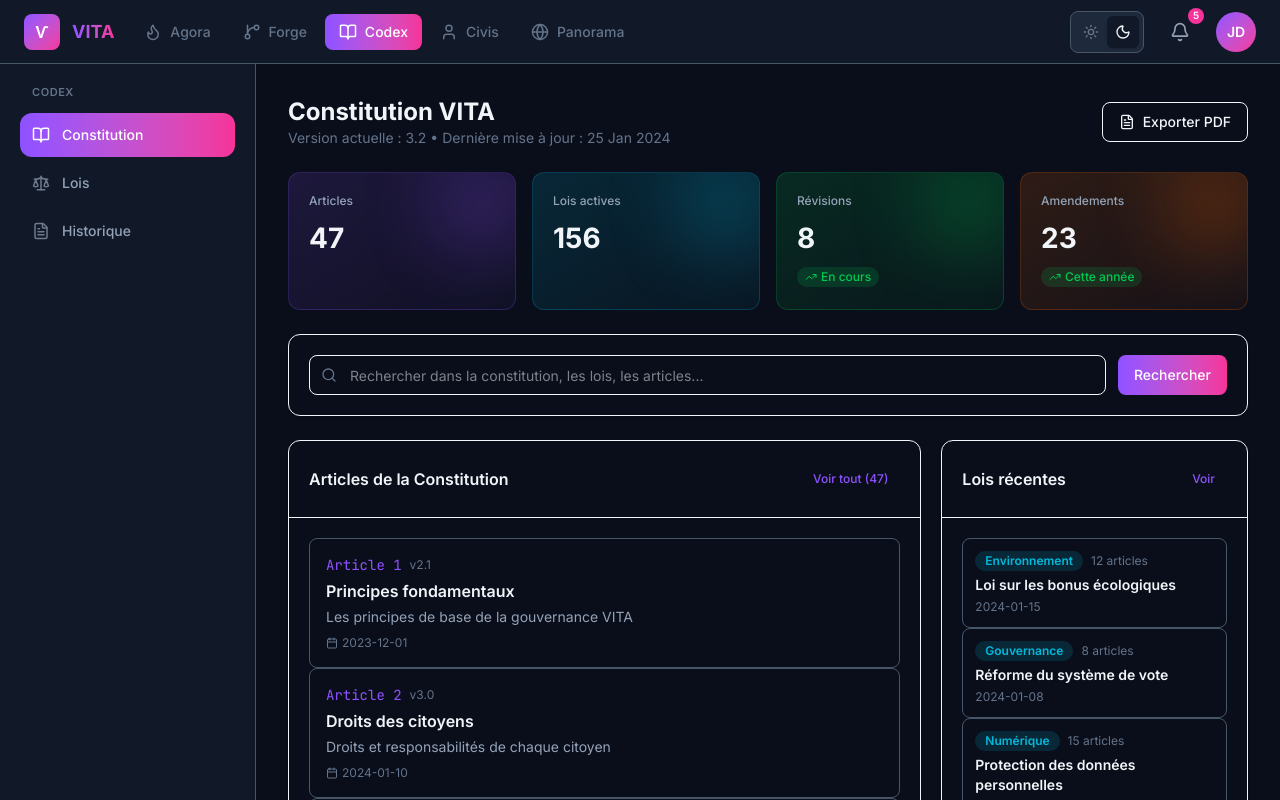
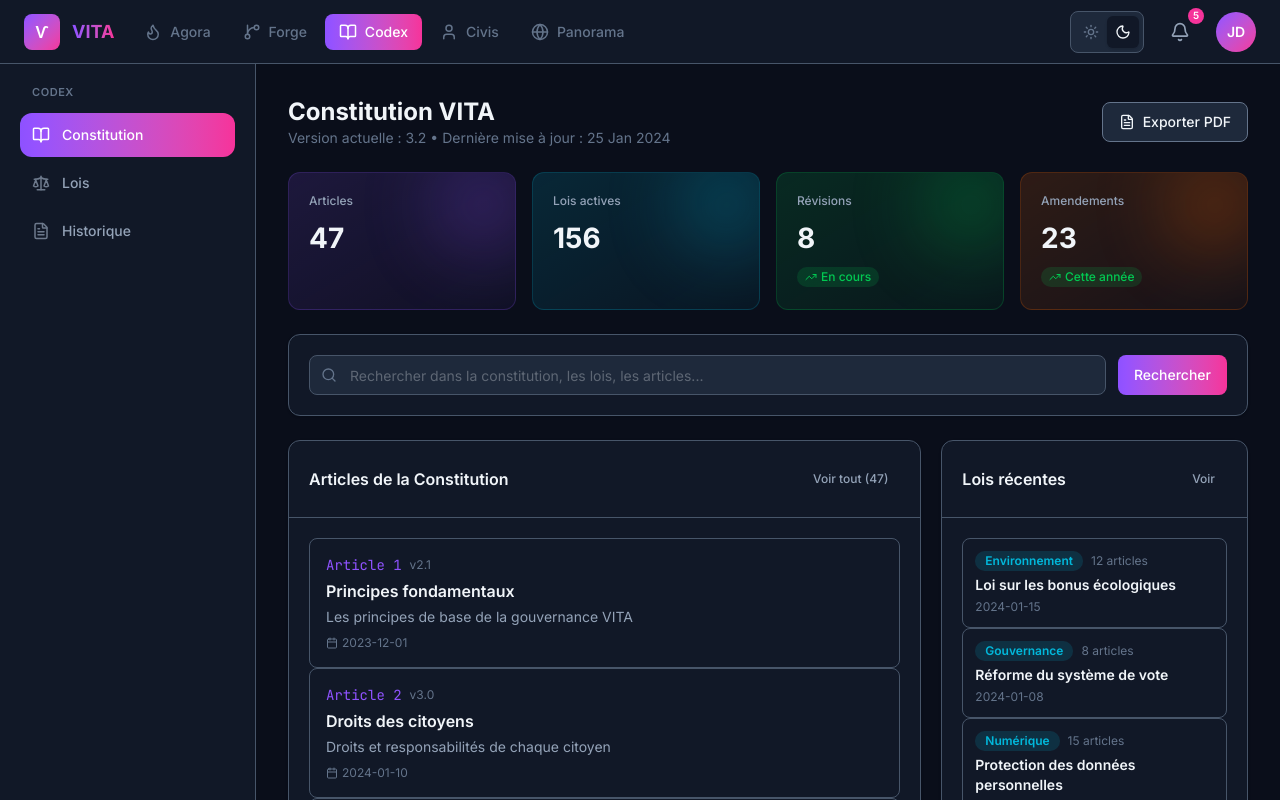
Before and after one commit to Future64/vita-platform, a Next.js app: page /codex in a window 1280 px wide. Shown: the top 800 px of the page. Built offline with nearby package versions, Linux system fonts and the light colour scheme.

Commit message:
Bordure et backgrounds

```diff
--- a/src/app/(dashboard)/civis/wallet/page.tsx
+++ b/src/app/(dashboard)/civis/wallet/page.tsx
@@ -173,7 +173,7 @@ export default function WalletPage() {
               <Wallet className="h-8 w-8 text-white" />
             </div>
           </div>
-          <div className="grid grid-cols-3 gap-4 pt-4 border-t border-white/10">
+          <div className="grid grid-cols-3 gap-4 pt-4 border-t border-[var(--border)]">
             <div>
               <div className="text-xs card-inverted-title opacity-70 mb-1">Ce mois</div>
               <div className="text-lg font-bold text-green-400">
--- a/src/app/globals.css
+++ b/src/app/globals.css
@@ -13,8 +13,8 @@
   --bg-card-hover: #f1f5f9;
   --bg-elevated: #f1f5f9;
   --bg-code: #f8fafc;
-  --border: rgba(226, 232, 240, 1);
-  --border-light: rgba(203, 213, 225, 1);
+  --border: rgb(226, 232, 240);
+  --border-light: rgb(203, 213, 225);
   --text-primary: #0f172a;
   --text-secondary: #475569;
   --text-muted: #94a3b8;
@@ -28,8 +28,8 @@
   --bg-card-hover: #1a2234;
   --bg-elevated: #1e293b;
   --bg-code: #0f172a;
-  --border: rgba(71, 85, 105, 1);
-  --border-light: rgba(100, 116, 139, 1);
+  --border: rgb(71, 85, 105);
+  --border-light: rgb(100, 116, 139);
   --text-primary: #f1f5f9;
   --text-secondary: #94a3b8;
   --text-muted: #64748b;
@@ -139,7 +139,7 @@ body {
 
 [data-theme="dark"] .card-inverted {
   background-color: #111827 !important;
-  border-color: rgba(255, 255, 255, 0.1) !important;
+  border-color: rgba(71, 85, 105, 1) !important;
 }
 
 .card-inverted-title {
--- a/src/components/layout/Sidebar.tsx
+++ b/src/components/layout/Sidebar.tsx
@@ -33,8 +33,11 @@ export function Sidebar({ items, title = "Menu" }: SidebarProps) {
   const pathname = usePathname();
 
   return (
-    <aside className="hidden w-64 shrink-0 overflow-y-auto border-r border-[var(--border)] bg-[var(--bg-card)] p-5 lg:block">
-      <div className="mb-3 pl-3 text-[0.6875rem] font-semibold uppercase tracking-wider text-[var(--text-muted)]">
+    <aside
+      className="hidden w-64 shrink-0 overflow-y-auto border-r p-5 lg:block"
+      style={{ borderColor: 'var(--border)', backgroundColor: 'var(--bg-card)' }}
+    >
+      <div className="mb-3 pl-3 text-[0.6875rem] font-semibold uppercase tracking-wider" style={{ color: 'var(--text-muted)' }}>
         {title}
       </div>
       <div className="space-y-1">
@@ -64,23 +67,25 @@ export function Sidebar({ items, title = "Menu" }: SidebarProps) {
             </>
           );
 
-          const className = cn(
-            "flex w-full items-center gap-3 rounded-xl px-3 py-3 text-sm font-medium transition-all",
-            isActive
-              ? "bg-gradient-to-r from-violet-500 to-pink-500 text-white"
-              : "text-[var(--text-secondary)] hover:bg-[var(--bg-elevated)] hover:text-[var(--text-primary)]"
-          );
+          const baseClassName = "flex w-full items-center gap-3 rounded-xl px-3 py-3 text-sm font-medium transition-all";
+          const className = isActive
+            ? cn(baseClassName, "bg-gradient-to-r from-violet-500 to-pink-500 text-white")
+            : baseClassName;
+
+          const inlineStyle = !isActive ? {
+            color: 'var(--text-secondary)',
+          } : undefined;
 
           if (item.href) {
             return (
-              <Link key={index} href={item.href} className={className}>
+              <Link key={index} href={item.href} className={className} style={inlineStyle}>
                 {content}
               </Link>
             );
           }
 
           return (
-            <button key={index} onClick={item.onClick} className={className}>
+            <button key={index} onClick={item.onClick} className={className} style={inlineStyle}>
               {content}
             </button>
           );
--- a/src/components/ui/button.tsx
+++ b/src/components/ui/button.tsx
@@ -9,14 +9,14 @@ const buttonVariants = cva(
     variants: {
       variant: {
         primary: "bg-gradient-to-r from-violet-500 to-pink-500 text-white hover:opacity-90 hover:-translate-y-0.5",
-        secondary: "bg-elevated border border-border-light text-primary hover:bg-card-hover",
-        ghost: "text-secondary hover:bg-elevated hover:text-primary",
+        secondary: "border",
+        ghost: "",
         success: "bg-green-500 text-white hover:bg-green-600",
         danger: "bg-red-500 text-white hover:bg-red-600",
-        outline: "border border-border-light text-primary hover:bg-elevated",
+        outline: "border",
         voteFor: "border-2 border-green-500/30 text-green-500 hover:bg-green-500/10 hover:border-green-500",
         voteAgainst: "border-2 border-red-500/30 text-red-500 hover:bg-red-500/10 hover:border-red-500",
-        voteAbstain: "border-2 border-border-light text-muted hover:bg-elevated",
+        voteAbstain: "border-2",
       },
       size: {
         default: "h-10 px-4 py-2",
@@ -40,11 +40,37 @@ export interface ButtonProps
 }
 
 const Button = React.forwardRef<HTMLButtonElement, ButtonProps>(
-  ({ className, variant, size, asChild = false, ...props }, ref) => {
+  ({ className, variant, size, asChild = false, style, ...props }, ref) => {
     const Comp = asChild ? Slot : "button"
+
+    // Apply CSS variable styles for certain variants
+    let variantStyle: React.CSSProperties = {};
+    if (variant === "secondary") {
+      variantStyle = {
+        backgroundColor: 'var(--bg-elevated)',
+        borderColor: 'var(--border-light)',
+        color: 'var(--text-primary)',
+      };
+    } else if (variant === "ghost") {
+      variantStyle = {
+        color: 'var(--text-secondary)',
+      };
+    } else if (variant === "outline") {
+      variantStyle = {
+        borderColor: 'var(--border-light)',
+        color: 'var(--text-primary)',
+      };
+    } else if (variant === "voteAbstain") {
+      variantStyle = {
+        borderColor: 'var(--border-light)',
+        color: 'var(--text-muted)',
+      };
+    }
+
     return (
       <Comp
         className={cn(buttonVariants({ variant, size, className }))}
+        style={{ ...variantStyle, ...style }}
         ref={ref}
         {...props}
       />
--- a/src/components/ui/card.tsx
+++ b/src/components/ui/card.tsx
@@ -8,9 +8,10 @@ const Card = React.forwardRef<
   <div
     ref={ref}
     className={cn(
-      "rounded-xl border border-border bg-card shadow-sm transition-all hover:border-border-light",
+      "rounded-xl border shadow-sm transition-all",
       className
     )}
+    style={{ borderColor: 'var(--border)', backgroundColor: 'var(--bg-card)' }}
     {...props}
   />
 ))
@@ -22,7 +23,8 @@ const CardHeader = React.forwardRef<
 >(({ className, ...props }, ref) => (
   <div
     ref={ref}
-    className={cn("flex items-center justify-between p-4 md:p-5 border-b border-border", className)}
+    className={cn("flex items-center justify-between p-4 md:p-5 border-b", className)}
+    style={{ borderColor: 'var(--border)' }}
     {...props}
   />
 ))
--- a/src/components/ui/input.tsx
+++ b/src/components/ui/input.tsx
@@ -8,19 +8,27 @@ export interface InputProps
 }
 
 const Input = React.forwardRef<HTMLInputElement, InputProps>(
-  ({ className, type, icon, ...props }, ref) => {
+  ({ className, type, icon, style, ...props }, ref) => {
+    const inputStyle = {
+      borderColor: 'var(--border)',
+      backgroundColor: 'var(--bg-elevated)',
+      color: 'var(--text-primary)',
+      ...style
+    };
+
     if (icon) {
       return (
         <div className="relative">
-          <span className="absolute left-3 top-1/2 -translate-y-1/2 text-muted">
+          <span className="absolute left-3 top-1/2 -translate-y-1/2" style={{ color: 'var(--text-muted)' }}>
             {icon}
           </span>
           <input
             type={type}
             className={cn(
-              "flex h-10 w-full rounded-lg border border-border bg-elevated pl-10 pr-4 text-sm text-primary placeholder:text-muted focus:border-violet-500 focus:outline-none transition-colors",
+              "flex h-10 w-full rounded-lg border pl-10 pr-4 text-sm focus:border-violet-500 focus:outline-none transition-colors placeholder:opacity-60",
               className
             )}
+            style={inputStyle}
             ref={ref}
             {...props}
           />
@@ -32,9 +40,10 @@ const Input = React.forwardRef<HTMLInputElement, InputProps>(
       <input
         type={type}
         className={cn(
-          "flex h-10 w-full rounded-lg border border-border bg-elevated px-4 text-sm text-primary placeholder:text-muted focus:border-violet-500 focus:outline-none transition-colors",
+          "flex h-10 w-full rounded-lg border px-4 text-sm focus:border-violet-500 focus:outline-none transition-colors placeholder:opacity-60",
           className
         )}
+        style={inputStyle}
         ref={ref}
         {...props}
       />
```
